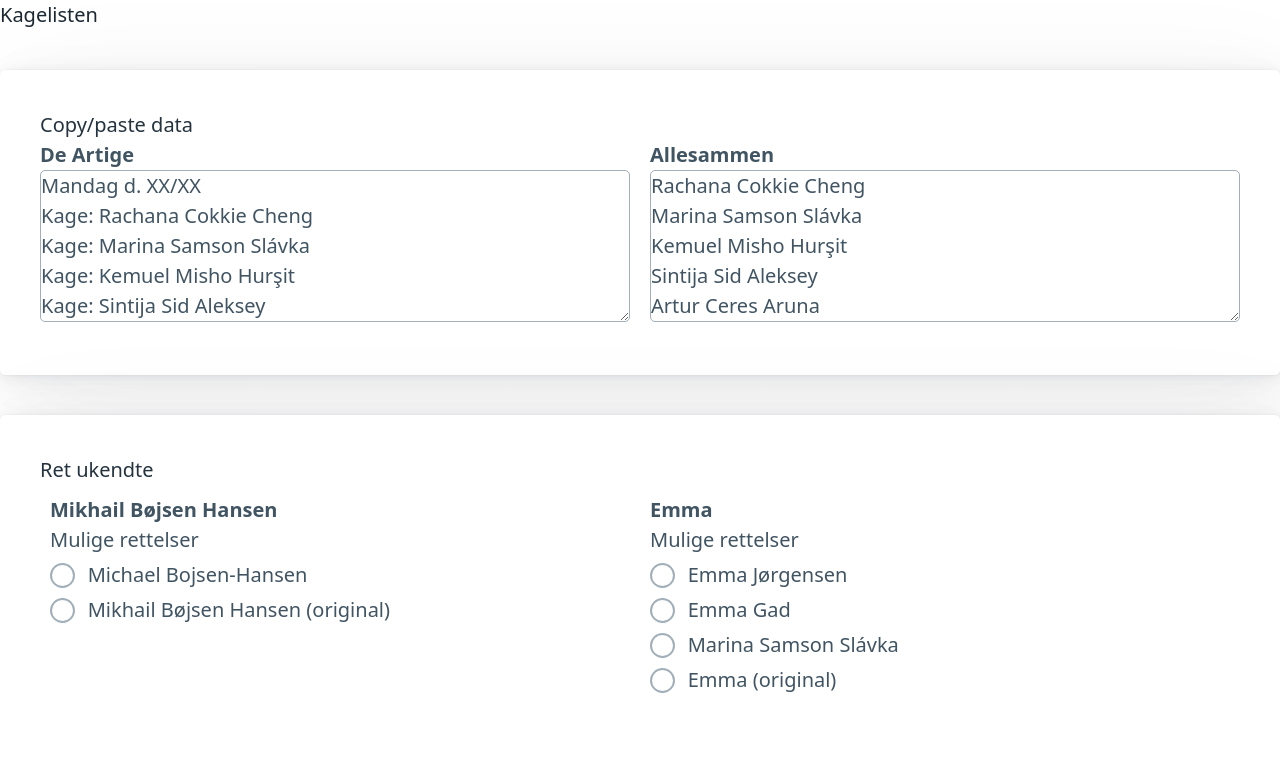
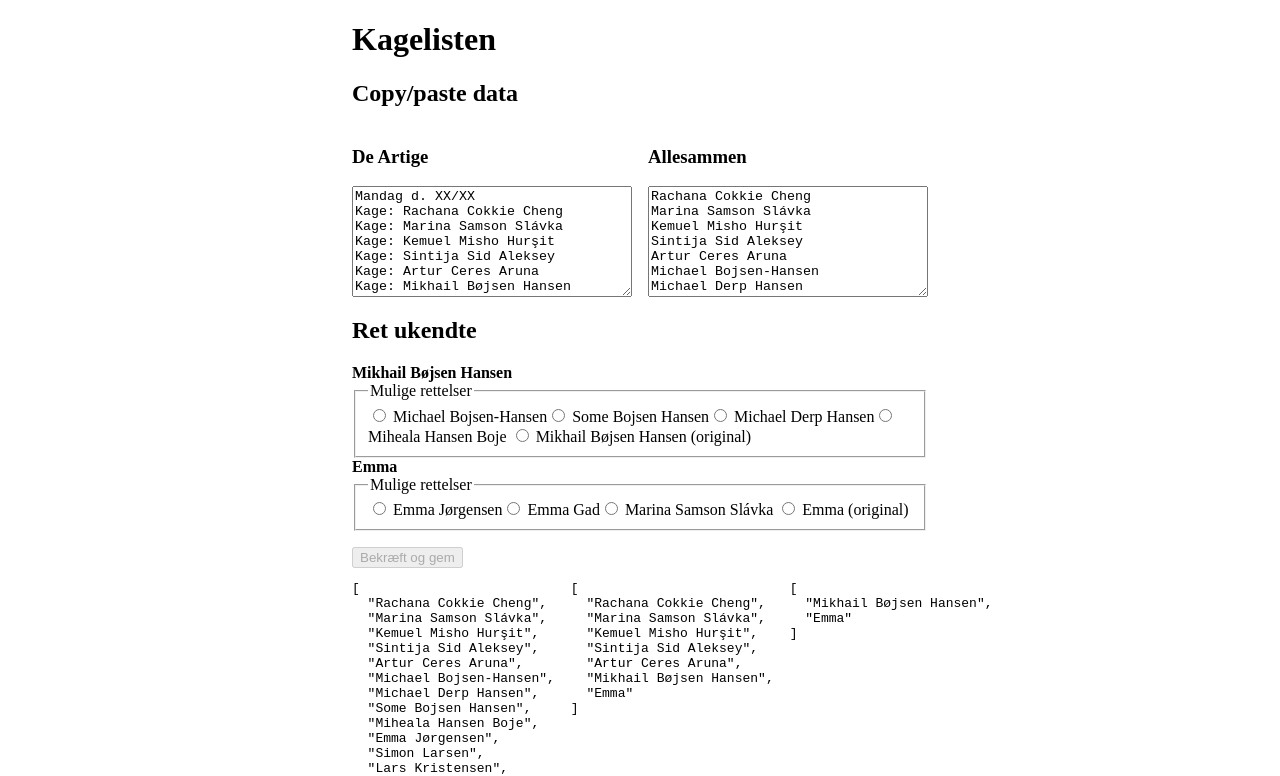
Before and after one commit to bjornnorgaard/kagelisten, a SvelteKit app: page / in a window 1280 px wide. Shown: the top 776 px of the page. Built offline with nearby package versions, Linux system fonts and the light colour scheme.

Commit message:
Simplified styling

```diff
--- a/src/app.css
+++ b/src/app.css
@@ -1,5 +1,12 @@
-@import "@picocss/pico/css/pico.min.css";
+/* @import "@picocss/pico/css/pico.min.css";  */
+/* @tailwind base; */
+/* @tailwind components; */
+@tailwind utilities;
 
-@tailwind base;
-@tailwind components;
-@tailwind utilities;
+.raw-input-container {
+    @apply flex flex-col w-full h-fit;
+}
+
+textarea {
+    @apply basis-5/12;
+}
--- a/src/lib/constants.ts
+++ b/src/lib/constants.ts
@@ -1 +1 @@
-export const textareaCols = 5;
+export const textareaCols = 7;
--- a/src/routes/+layout.svelte
+++ b/src/routes/+layout.svelte
@@ -2,7 +2,7 @@
     import "../app.css";
 </script>
 
-<main class="container">
+<main class="max-w-xl mx-auto">
     <h1>Kagelisten</h1>
 
     <slot/>
--- a/src/routes/+page.svelte
+++ b/src/routes/+page.svelte
@@ -5,23 +5,20 @@
     import UnknownMatcher from "./UnknownMatcher.svelte";
 </script>
 
-<article>
+<section>
     <h2>Copy/paste data</h2>
-    <div class="grid">
+    <div class="sm:flex sm:gap-4">
         <RawSaintsInput/>
         <RawEveryoneInput/>
     </div>
-</article>
+</section>
 
-<article>
+<section>
     <h2>Ret ukendte</h2>
     <div>
         <UnknownMatcher/>
     </div>
-</article>
-
-
-<br>
+</section>
 
 <div class="flex gap-4">
     <pre>{JSON.stringify($everyone, null, 2)}</pre>
--- a/src/routes/RawEveryoneInput.svelte
+++ b/src/routes/RawEveryoneInput.svelte
@@ -1,7 +1,7 @@
 <script lang="ts">
-    import {everyone} from "$lib/stores";
-    import {onMount} from "svelte";
-    import {textareaCols} from "$lib/constants";
+    import { everyone } from "$lib/stores";
+    import { onMount } from "svelte";
+    import { textareaCols } from "$lib/constants";
 
     let rawEveryone = "" +
         "Rachana Cokkie Cheng\n" +
@@ -10,6 +10,9 @@
         "Sintija Sid Aleksey\n" +
         "Artur Ceres Aruna\n" +
         "Michael Bojsen-Hansen\n" +
+        "Michael Derp Hansen\n" +
+        "Some Bojsen Hansen\n" +
+        "Miheala Hansen Boje\n" +
         "Emma Jørgensen\n" +
         "Simon Larsen\n" +
         "Lars Kristensen\n" +
@@ -26,7 +29,7 @@
     }
 </script>
 
-<label>
-    <b>Allesammen</b>
+<label class="raw-input-container">
+    <h3>Allesammen</h3>
     <textarea rows={textareaCols} bind:value={rawEveryone} on:input={parseInput}></textarea>
 </label>
--- a/src/routes/RawSaintsInput.svelte
+++ b/src/routes/RawSaintsInput.svelte
@@ -41,7 +41,7 @@
     }
 </script>
 
-<label>
-    <b>De Artige</b>
+<label class="raw-input-container">
+    <h3>De Artige</h3>
     <textarea rows={textareaCols} bind:value={rawSaintsString} on:input={parseInput}></textarea>
 </label>
--- a/src/routes/UnknownMatcher.svelte
+++ b/src/routes/UnknownMatcher.svelte
@@ -29,17 +29,15 @@
 
 </script>
 
-<div class="flex flex-wrap">
+<div class="">
     {#each $data as u (u.name)}
-        <div class="basis-1/2 p-2">
+        <div class="">
             {#if replacements.get(u.original) && replacements.get(u.original) !== u.original}
                 <b>{replacements.get(u.original)}</b>
                 <span class="line-through">{u.original}</span>
             {:else}
                 <b>{u.name}</b>
             {/if}
-
-            <br>
 
             <fieldset>
                 {#if u.suggestions.length}
@@ -66,9 +64,7 @@
     {/each}
 </div>
 
-<br>
-
-<ul class="p-6">
+<ul>
     {#each replacements as [k, v]}
         <li>{k} bliver til "{v}"</li>
     {/each}
```
